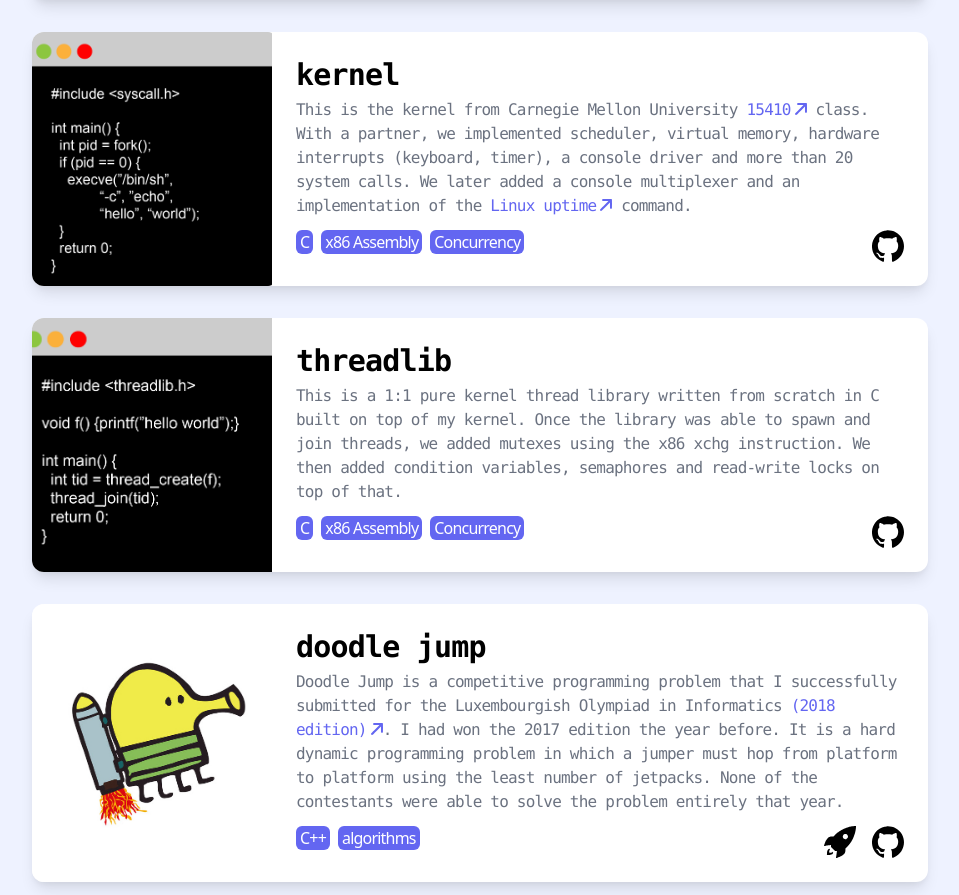
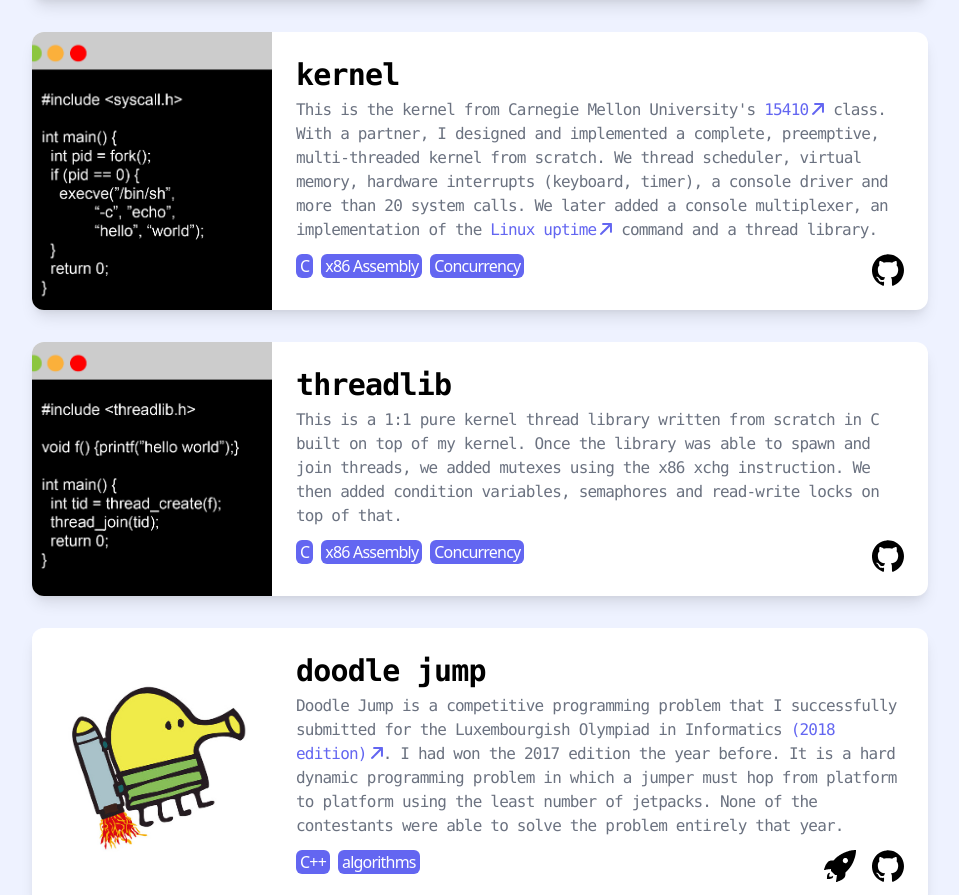
Before and after one commit to sbarthol/sbarthol.me, a React (Create React App) app: page / in a window 1280 px wide. Shown: the part 1048-1943 px from the top of the page, without its empty margins (160-1119 px from the left). Built offline with nearby package versions, Linux system fonts and the light colour scheme.

Commit message:
Updated kernel description

```diff
--- a/src/App.js
+++ b/src/App.js
@@ -70,15 +70,16 @@
 				}
 				image={kernelPng}
 			>
-				This is the kernel from Carnegie Mellon University{" "}
+				This is the kernel from Carnegie Mellon University's{" "}
 				<Hyperlink href="https://www.cs.cmu.edu/~410/">15410</Hyperlink> class. With a
-				partner, we implemented scheduler, virtual memory, hardware interrupts (keyboard,
+				partner, I designed and implemented a complete, preemptive, multi-threaded kernel
+				from scratch. We thread scheduler, virtual memory, hardware interrupts (keyboard,
 				timer), a console driver and more than 20 system calls. We later added a console
-				multiplexer and an implementation of the{" "}
+				multiplexer, an implementation of the{" "}
 				<Hyperlink href="https://en.wikipedia.org/wiki/Uptime#Linux">
 					Linux uptime
 				</Hyperlink>{" "}
-				command.
+				command and a thread library.
 			</Card>
 			<Card
 				skills={["C", "x86 Assembly", "Concurrency"]}
```
